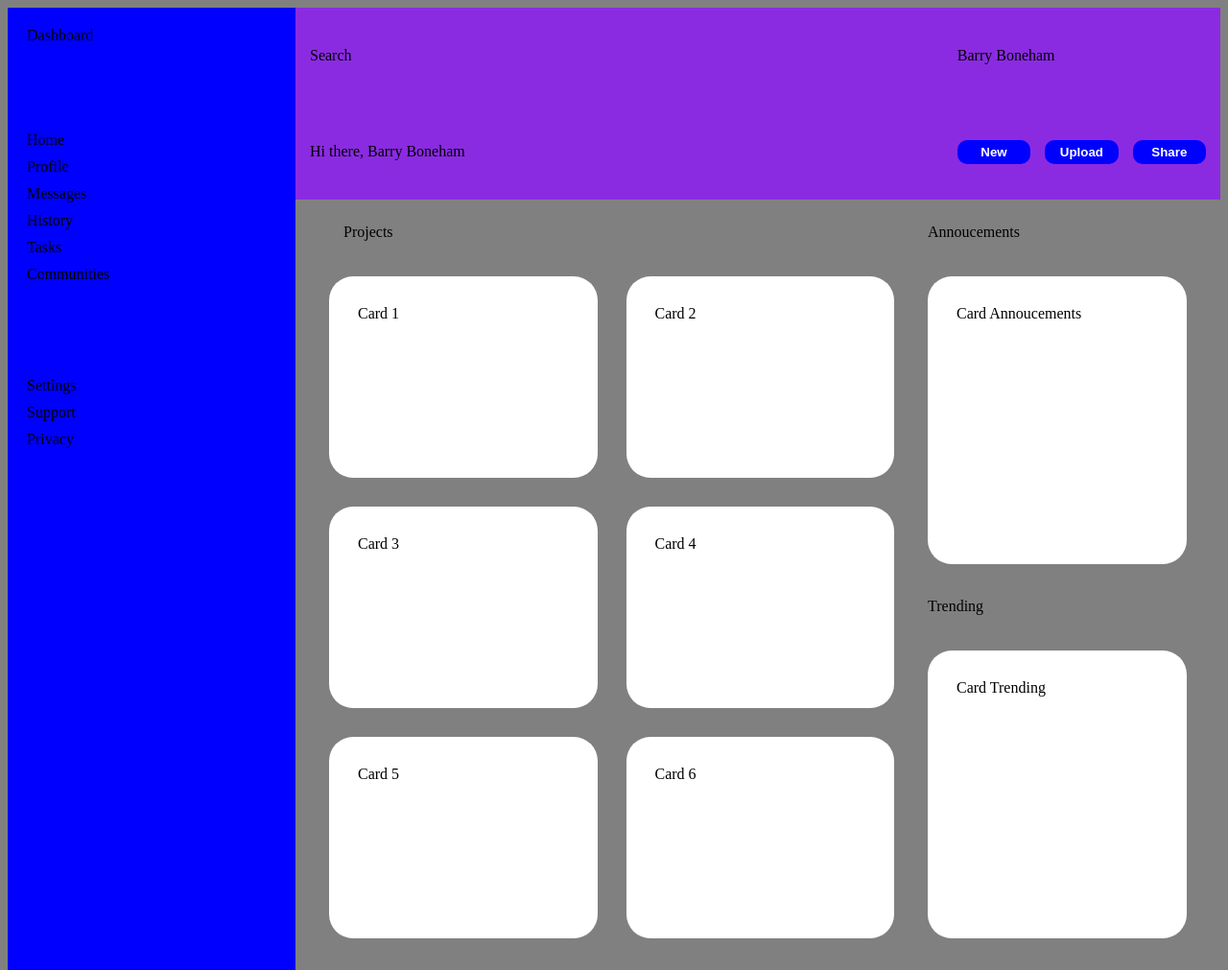
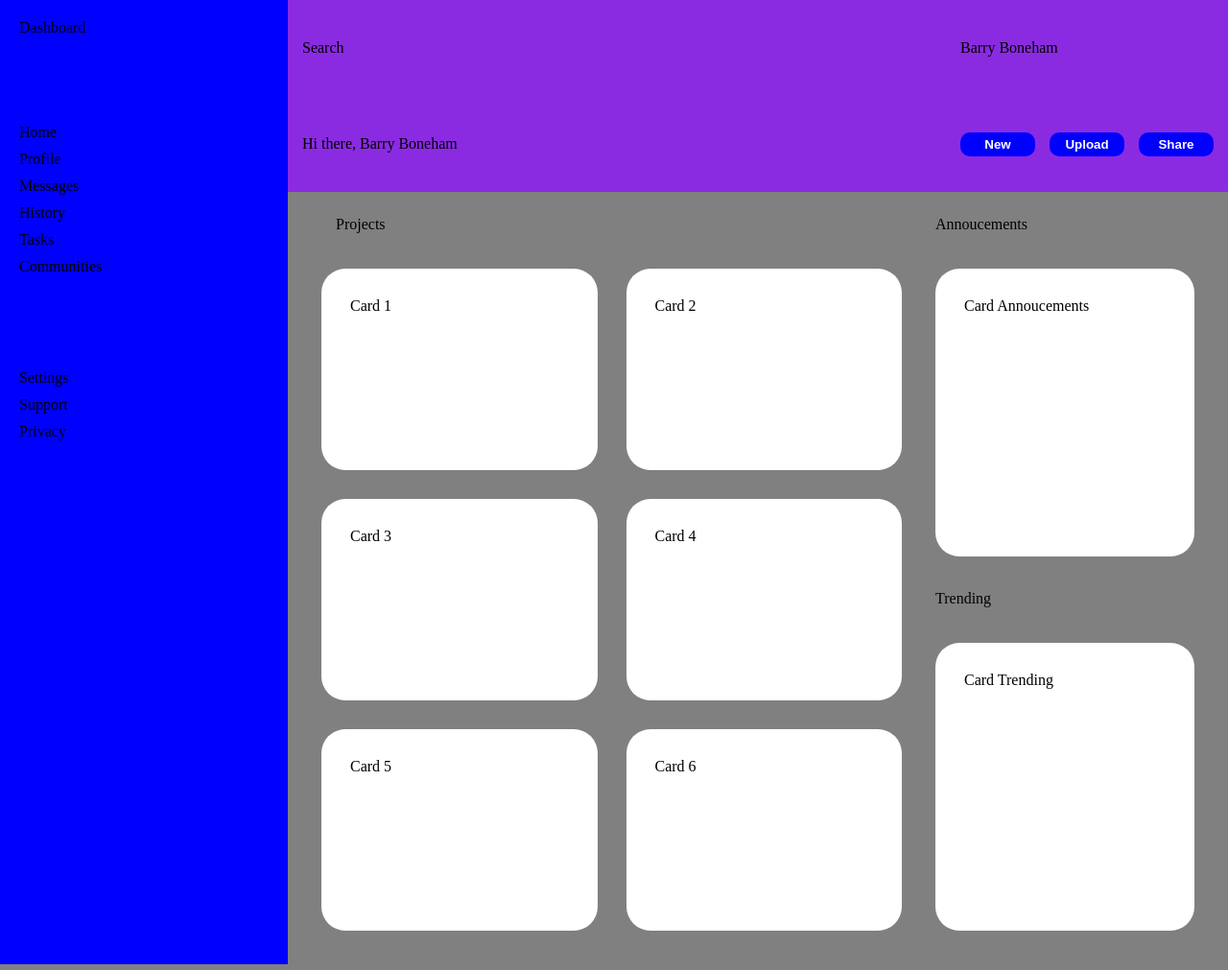
Before and after one commit to TezzGit/TOP-AdminDashboard, a plain HTML site: page index.html in a window 1280 px wide. Shown: the top 1011 px of the page at 96% size. Drawn offline with Linux system fonts and the light colour scheme.

Commit message:
Remove Body Margin

```diff
--- a/styles/style.css
+++ b/styles/style.css
@@ -1,9 +1,10 @@
 body {
+    margin: 0;
     display: grid;
     grid-template-columns: 300px 1fr;
     grid-template-rows: 200px 1fr;
     background-color: grey;
-    min-height: calc(100vh - 16px);
+    min-height: 100vh;
 }
 
 .sidebar {
```
